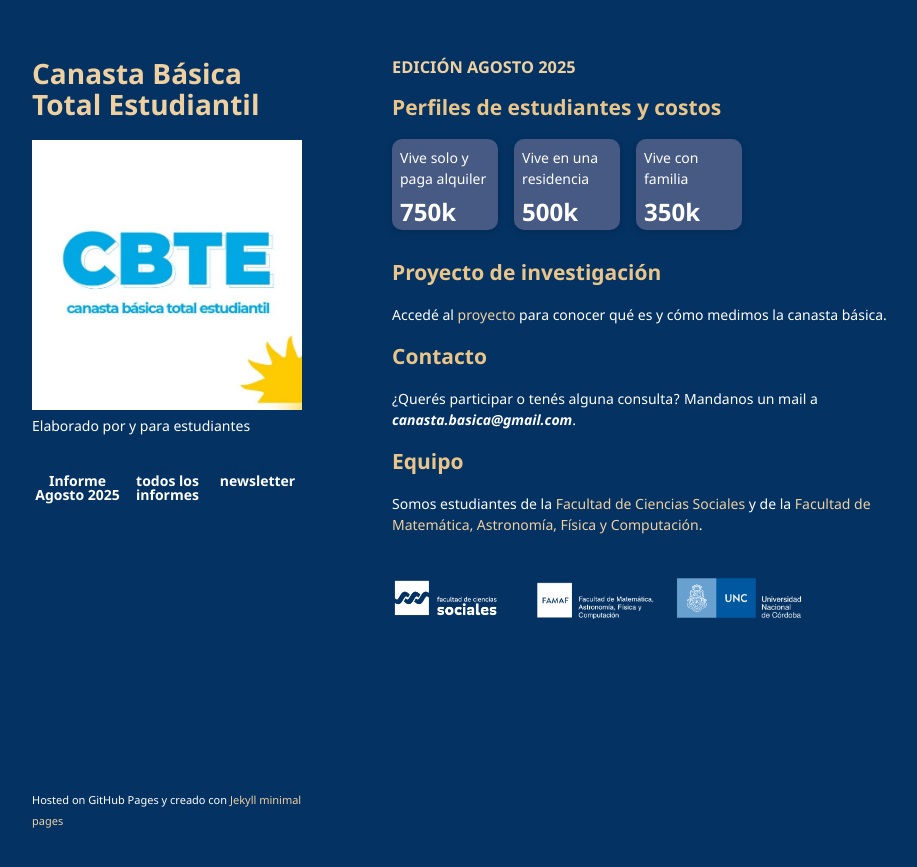
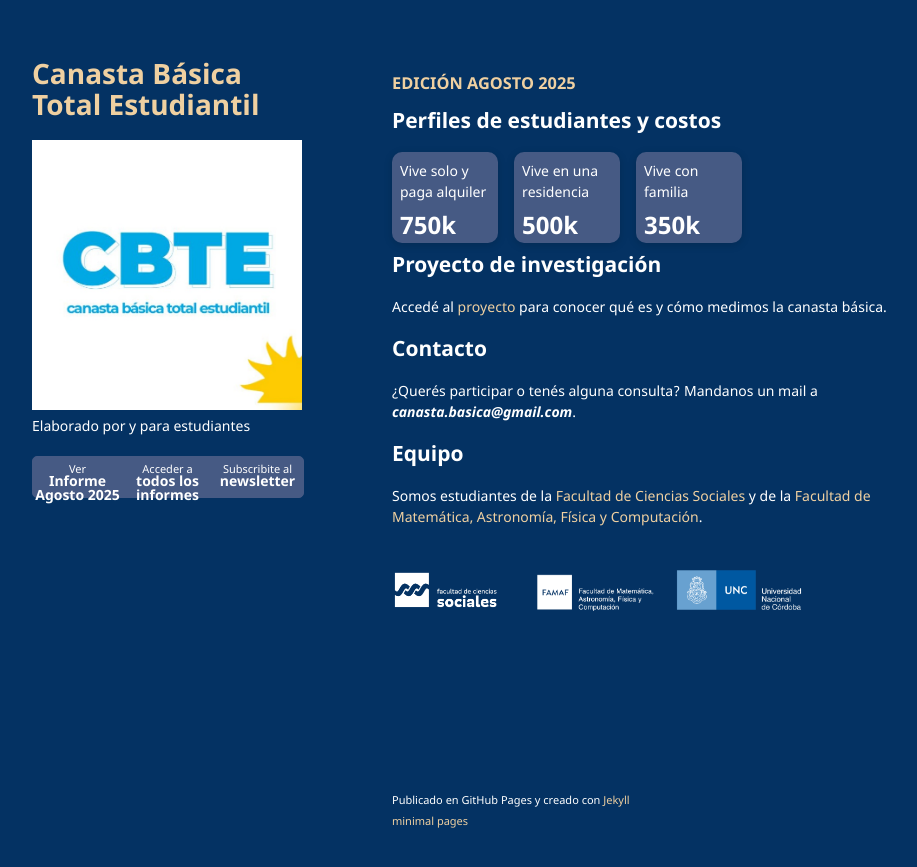
Before and after one commit to rocio-perez-sbarato/rocio-perez-sbarato.github.io, a Jekyll site: the page built from index.md, in a window 1280 px wide. Shown: the top 867 px of the page, without its empty margins (178-1095 px from the left). Built offline with Jekyll 4.4.1, drawn with Linux system fonts in a browser that asks for light colours; our own code applies the rules of GitHub Pages for plain Markdown files.

Commit message:
headings

```diff
--- a/_layouts/default.html
+++ b/_layouts/default.html
@@ -40,12 +40,7 @@
       {{ content }}
 
       </section>
-      <footer>
-        {% if site.github.is_project_page %}
-        <p>This project is maintained by <a href="{{ site.github.owner_url }}">{{ site.github.owner_name }}</a></p>
-        {% endif %}
-        <p><small>Hosted on GitHub Pages y creado con <a href="https://github.com/orderedlist">Jekyll minimal pages</a></small></p>
-      </footer>
+
     </div>
     <script src="{{ "/assets/js/scale.fix.js" | relative_url }}"></script>
   </body>
--- a/_sass/jekyll-theme-minimal.scss
+++ b/_sass/jekyll-theme-minimal.scss
@@ -37,7 +37,7 @@ body {
   font-weight:400;
 }
 
-h1, h2, h3, h4, h5, h6 {
+h1, h2 {
   color: $clr-light-a0;
   margin:0 0 20px;
 }
@@ -52,10 +52,6 @@ h1, h2, h3 {
 
 h1 {
   font-size:28px;
-}
-
-h2 {
-  color: $clr-primary-a40;
 }
 
 h3, h4, h5, h6 {
@@ -157,16 +153,16 @@ ul.downloads {
   list-style:none;
   height:40px;
   padding:0;
-  background: $clr-surface-a0;
+  background: $clr-surface-a20;
   border-radius:5px;
-  border:1px solid $clr-surface-a0;
+  border:1px solid $clr-surface-a20;
   width:270px;
 }
 
 .downloads li {
   width:89px;
   float:left;
-  border-right:1px solid $clr-surface-a0;
+  border-right:1px solid $clr-surface-a20;
   height:40px;
 }
 
@@ -181,7 +177,7 @@ ul.downloads {
 .downloads a {
   line-height:1;
   font-size:11px;
-  color:$clr-surface-a0;
+  color:$clr-light-a0;
   display:block;
   text-align:center;
   padding-top:6px;
@@ -191,6 +187,7 @@ ul.downloads {
 .downloads a:hover, .downloads a:focus {
   color: $clr-light-a0;
   font-weight:bold;
+  background-color: $clr-surface-a0;
 }
 
 .downloads ul a:active {
--- a/index.md
+++ b/index.md
@@ -23,8 +23,6 @@ layout: default
     </div>
   </div>
 
-* * *
-
 ## Proyecto de investigación
 
 Accedé al [proyecto](https://sociales.unc.edu.ar/) para conocer qué es y cómo medimos la canasta básica.
@@ -42,3 +40,7 @@ Somos estudiantes de la [Facultad de Ciencias Sociales](https://sociales.unc.edu
   <img src="/assets/img/Logo_FAMAF_blanco.png" alt="Logo 2" style="height:85px;">
   <img src="/assets/img/unc3_i.png" alt="Logo 3" style="height:40px;">
 </div>
+
+<footer>
+<p><small>Publicado en GitHub Pages y creado con <a href="https://github.com/orderedlist">Jekyll minimal pages</a></small></p>
+</footer>
```
